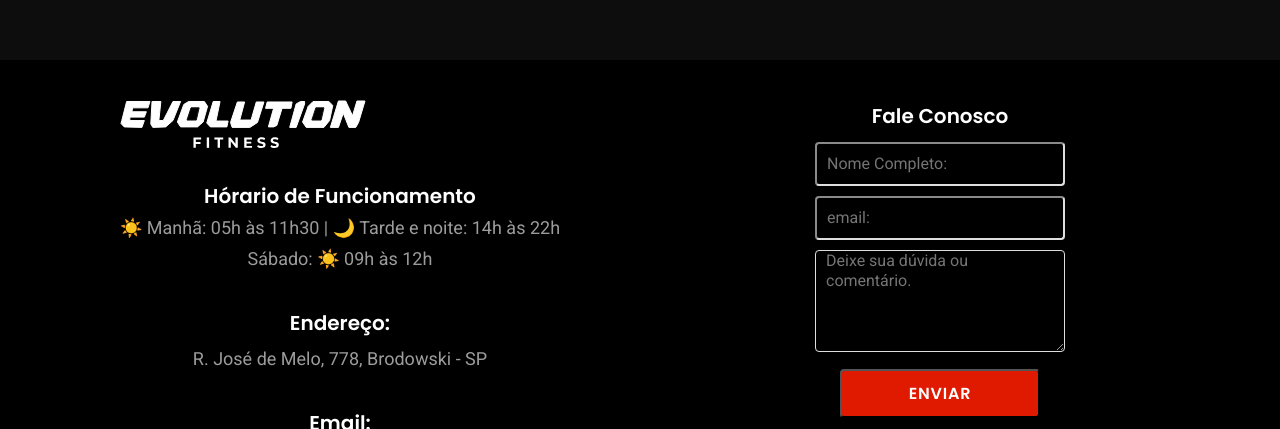
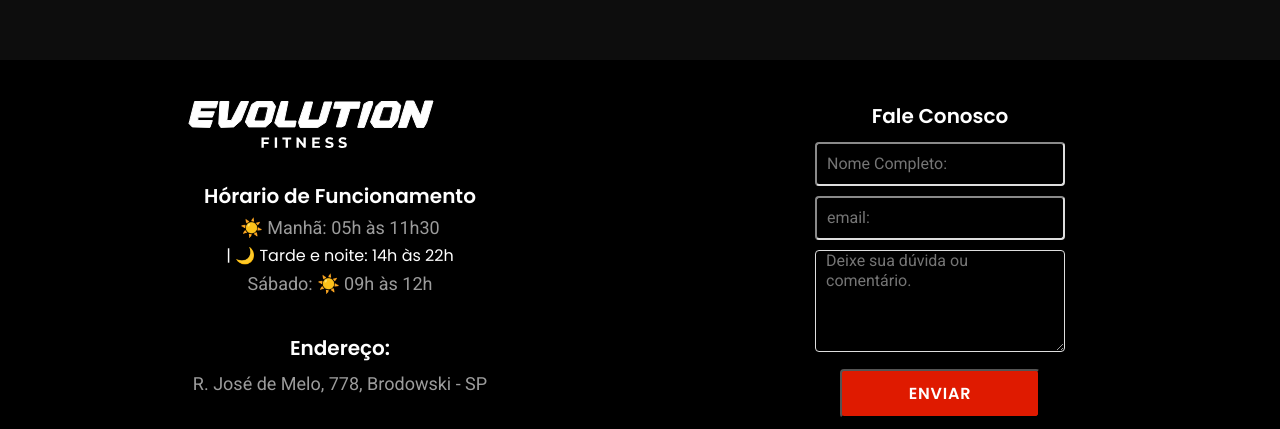
Before and after one commit to mateusborges20/projeto-academia, a plain HTML site: page index.html in a window 1280 px wide. Shown: the part 4242-4671 px from the top of the page. Drawn offline with Linux system fonts and the light colour scheme.

Commit message:
update footer , versão 2

```diff
--- a/index.html
+++ b/index.html
@@ -324,7 +324,7 @@
 
         <div class="funcionamento">
           <h3 class="poppins-titulo-footer">Hórario de Funcionamento</h3>
-          <p class="roboto-texto-footer cor-c6">☀️ Manhã: 05h às 11h30  |
+          <p class="roboto-texto-footer cor-c6">☀️ Manhã: 05h às 11h30 <p> </p>  |
             🌙 Tarde e noite: 14h às 22h
           </p>
           <p class="roboto-texto-footer cor-c6">Sábado: ☀️ 09h às 12h</p>
```
